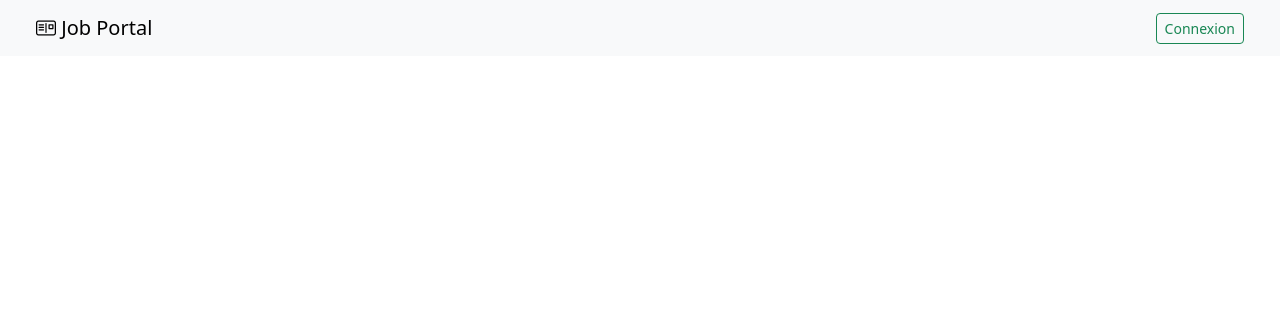
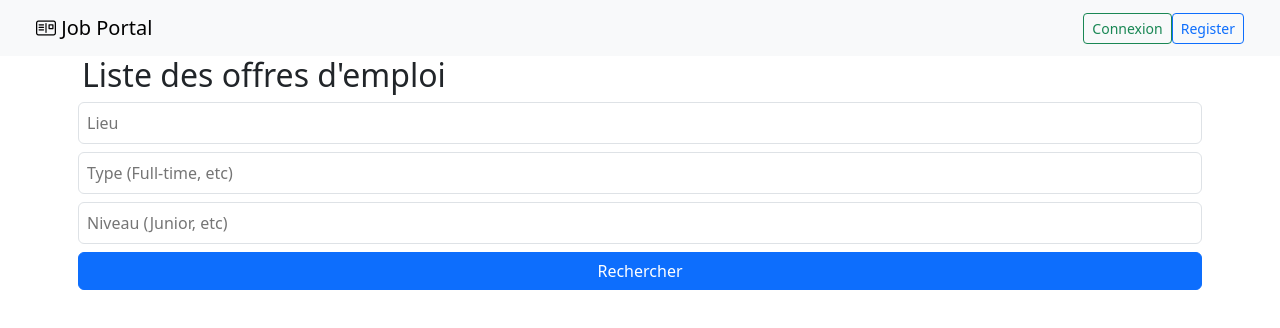
Before and after one commit to Matthieu21700/blogger-frontend, an Angular app: page /job-postes in a window 1280 px wide. Before the commit this address led to /. Shown: the top 328 px of the page. Built offline with nearby package versions, Linux system fonts and the light colour scheme.

Commit message:
bouton mes annonces pour recruteur

```diff
--- a/src/app/app-routing.module.ts
+++ b/src/app/app-routing.module.ts
@@ -6,6 +6,7 @@ import { JobListComponent } from './components/job-list/job-list.component';
 import { LoginComponent } from './login/login.component';
 import { JobCreateComponent } from './job-create/job-create.component';
 import { RegisterComponent } from './register/register.component';
+import { JobPostesComponent } from './job-postes/job-postes.component';
 
 const routes: Routes = [
   {path: 'add-post', component: PostFormComponent },
@@ -13,6 +14,7 @@ const routes: Routes = [
   {path:'',component: JobListComponent},
   {path:'login',component:LoginComponent},
   { path: 'create-job', component: JobCreateComponent },
+  { path: 'job-postes', component: JobPostesComponent },
   { path: 'register', component: RegisterComponent }
 
 
--- a/src/app/app.component.ts
+++ b/src/app/app.component.ts
@@ -8,5 +8,5 @@ import { Router } from '@angular/router';
   styleUrl: './app.component.css'
 })
 export class AppComponent {
-  title = 'Job-Portal';
+  title = 'blogger-frontend';
 }
--- a/src/app/app.module.ts
+++ b/src/app/app.module.ts
@@ -19,6 +19,7 @@ import { LoginComponent } from './login/login.component';
 import { JobCreateComponent } from './job-create/job-create.component';
 import { RegisterComponent } from './register/register.component';
 import { UserService } from './services/user.service';
+import { JobPostesComponent } from './job-postes/job-postes.component';
 
 @NgModule({
   declarations: [
@@ -29,7 +30,8 @@ import { UserService } from './services/user.service';
     JobListComponent,
     LoginComponent,
     JobCreateComponent,
-    RegisterComponent
+    RegisterComponent,
+    JobPostesComponent
 
   ],
   imports: [
--- a/src/app/components/top-bar/top-bar.component.html
+++ b/src/app/components/top-bar/top-bar.component.html
@@ -9,6 +9,13 @@
         <span class="me-3">
           Connecté en tant que <strong>{{ getRoleLabel() }}</strong>
         </span>
+         <button
+          *ngIf="isRecruteur()"
+          class="btn btn-primary btn-sm me-2"
+          [routerLink]="['/job-postes']"
+        >
+          Mes annonces
+        </button>
         <button class="btn btn-outline-danger btn-sm" (click)="logout()">Déconnexion</button>
       </ng-container>
 
@@ -18,6 +25,11 @@
             Connexion
           </button>
         </a>
+        <a [routerLink]="['/register']">
+          <button class="btn btn-outline-primary btn-sm" type="button">
+            Register
+          </button>
+        </a>
       </ng-template>
     </div>
   </div>
--- a/src/app/components/top-bar/top-bar.component.ts
+++ b/src/app/components/top-bar/top-bar.component.ts
@@ -6,7 +6,7 @@ import { Router } from '@angular/router';
     templateUrl:'./top-bar.component.html',
     styleUrl: './top-bar.component.css',
     standalone: false
-})export class TopBarComponent{
+})export class TopBarComponent  {
      constructor(private router: Router) {}
 
   isConnected(): boolean {
@@ -17,6 +17,9 @@ import { Router } from '@angular/router';
     const role = localStorage.getItem('userRole');
     return role === 'RECRUITER' ? 'Recruteur' : 'Candidat';
   }
+  isRecruteur(): boolean {
+    return localStorage.getItem('userRole') === 'RECRUITER';
+  }
 
   logout(): void {
     localStorage.removeItem('userRole');
--- /dev/null
+++ b/src/app/job-postes/job-postes.component.html
@@ -0,0 +1,23 @@
+<div class="job-list">
+  <h2>Liste des offres d'emploi</h2>
+
+  <form (submit)="searchJobs(); $event.preventDefault()" class="mb-4 row g-2">
+  <input type="text" placeholder="Lieu" [(ngModel)]="location" name="location" class="border p-2 rounded" />
+  <input type="text" placeholder="Type (Full-time, etc)" [(ngModel)]="type" name="type" class="border p-2 rounded" />
+  <input type="text" placeholder="Niveau (Junior, etc)" [(ngModel)]="experienceLevel" name="experienceLevel" class="border p-2 rounded" />
+<button
+  type="submit"
+class="btn btn-primary col-span-1 sm:col-span-3">
+  Rechercher
+</button>
+</form>
+
+  <div *ngFor="let job of jobs" class="job-card">
+    <h3>{{ job.title }}</h3>
+    <p><strong>Description:</strong> {{ job.description }}</p>
+    <p><strong>Localisation:</strong> {{ job.location || 'Non précisée' }}</p>
+    <p><strong>Type:</strong> {{ job.type }}</p>
+    <p><strong>Salaire:</strong> {{ job.salaryMin }}€ - {{ job.salaryMax }}€</p>
+    <hr>
+  </div>
+</div>
--- /dev/null
+++ b/src/app/job-postes/job-postes.component.ts
@@ -0,0 +1,41 @@
+import { Component,OnInit } from '@angular/core';
+import { Job } from '../data/job';
+import { JobService } from '../services/job.service';
+
+@Component({
+  selector: 'app-job-postes',
+  standalone: false,
+  templateUrl: './job-postes.component.html',
+  styleUrl: './job-postes.component.css'
+})
+export class JobPostesComponent implements OnInit{
+  jobs: Job[] = [];
+  location = '';
+  type = '';
+  experienceLevel = '';
+
+  constructor(private jobService: JobService) {}
+
+  ngOnInit(): void {
+    const userId = localStorage.getItem('userId');
+    if (userId) {
+      this.jobService.getJobsByUserId(userId).subscribe({
+        next: (data) => {
+          this.jobs = data;
+        },
+        error: (err) => {
+          console.error('Erreur lors de la récupération des jobs :', err);
+        }
+      });
+    } else {
+      console.warn("Aucun userId trouvé dans le localStorage.");
+    }
+  }
+  searchJobs(): void {
+    this.jobService.searchJobs(this.location, this.type, this.experienceLevel).subscribe({
+      next: (data) => this.jobs = data,
+      error: (err) => console.error('Erreur lors de la recherche :', err)
+    });
+  }
+
+}
--- a/src/app/services/job.service.ts
+++ b/src/app/services/job.service.ts
@@ -25,6 +25,9 @@ searchJobs(location: string, type: string, experienceLevel: string): Observable<
 createJob(job: any): Observable<any> {
   return this.http.post(`${this.apiUrl}`, job);
 }
+getJobsByUserId(userId: string): Observable<Job[]> {
+    return this.http.get<Job[]>(`${this.apiUrl}/user/${userId}`);
+  }
 
 
 
```
Also changed, not shown: src/app/job-postes/job-postes.component.css (added), 1 other file (tests, documents, lock files or other folders).
